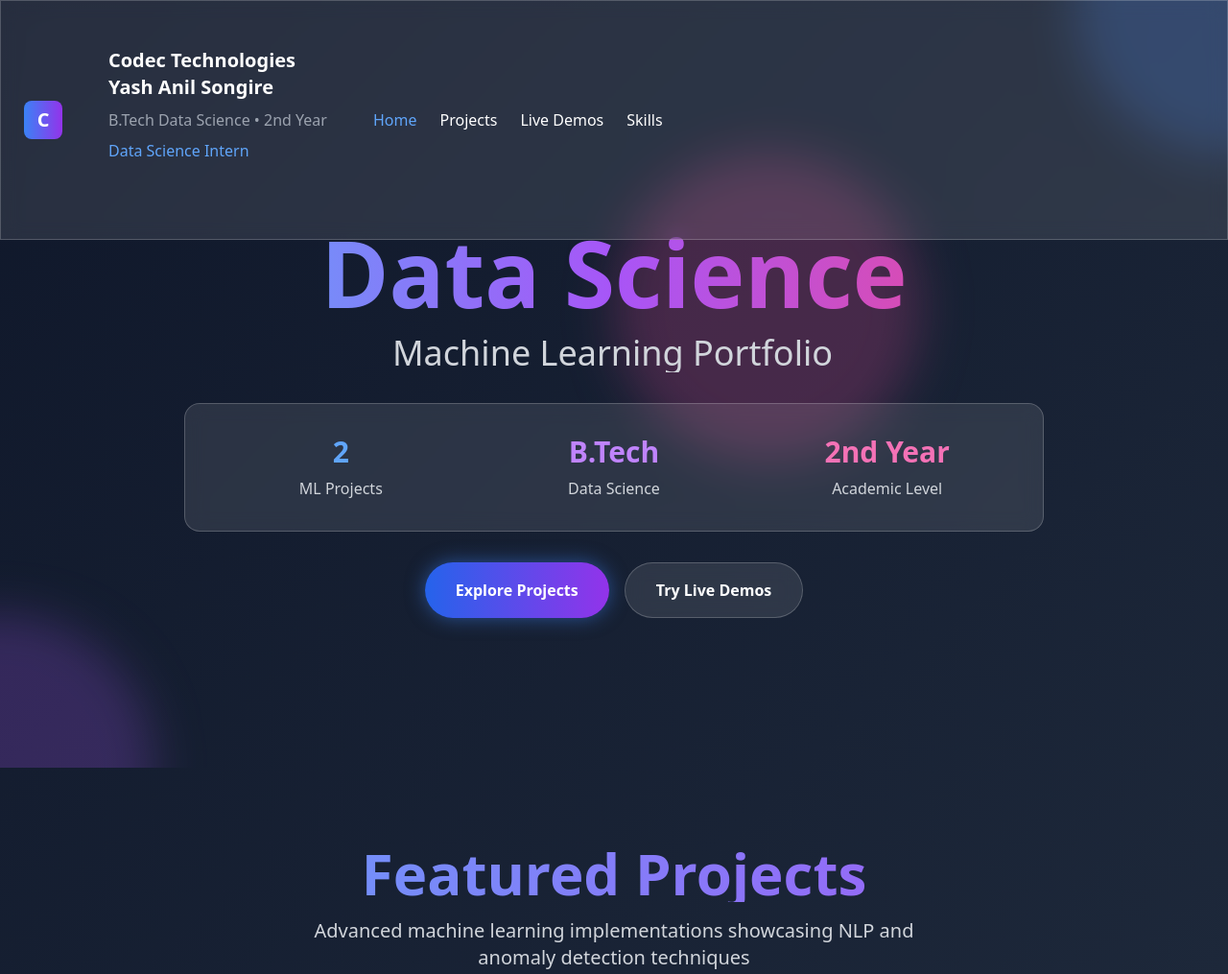
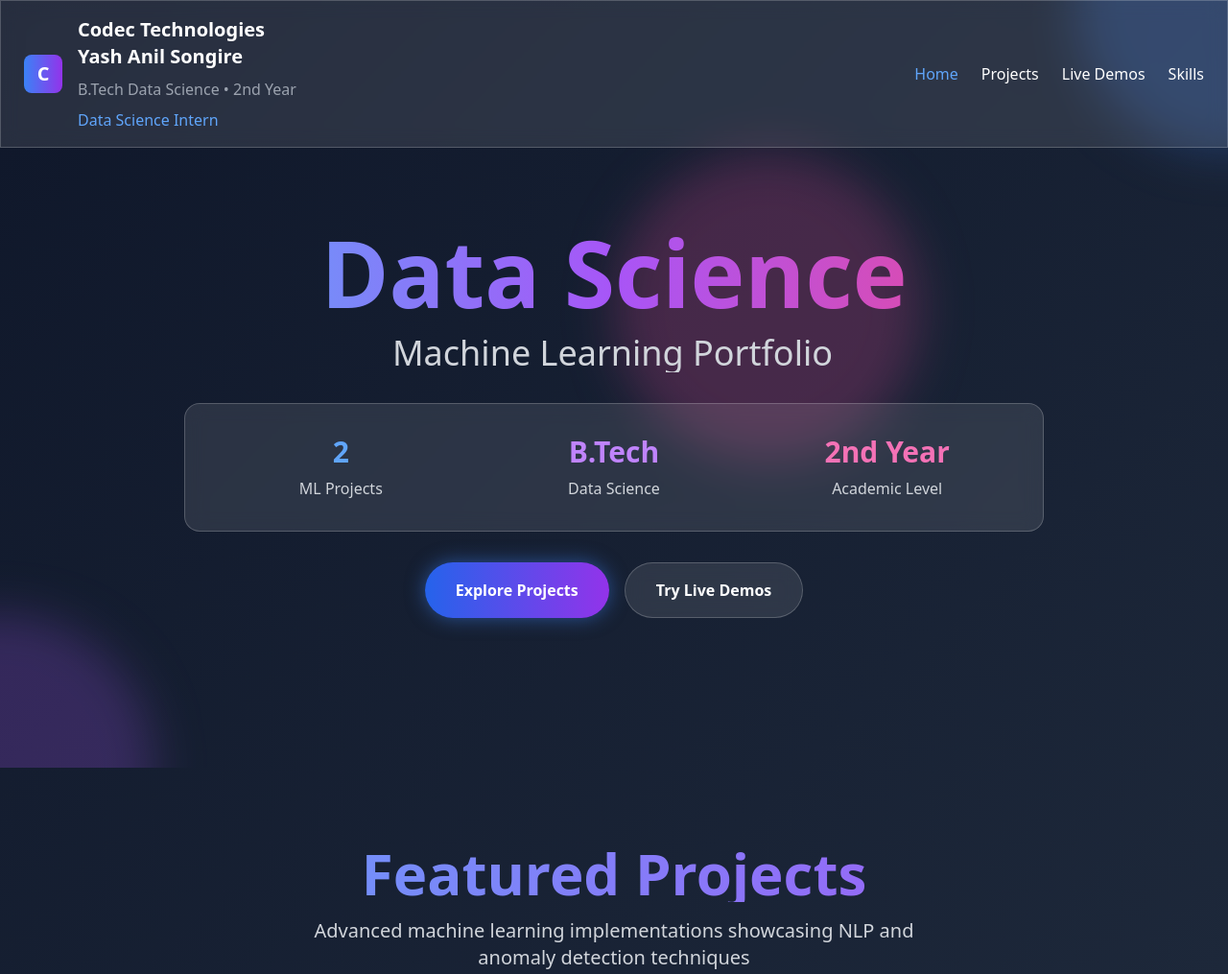
Before and after one commit to yashsongire225/CODEC-TECHNOLOGIES, a plain HTML site: page index.html in a window 1280 px wide. Shown: the top 1015 px of the page at 96% size. Drawn offline with nearby package versions, Linux system fonts and the light colour scheme.

Commit message:
Update index.html

```diff
--- a/index.html
+++ b/index.html
@@ -127,7 +127,6 @@
                     </div>
                     <div>
                         <span class="text-xl font-bold"></span>
-                        <div class="hologram-card p-8 rounded-2xl max-w-2xl mx-auto mb-8">
                    <h1 class="text-xl font-bold">Codec Technologies</h1>
                             <h3 class="text-xl font-semibold mb-2">Yash Anil Songire</h3>
                 <p class="text-gray-400 mb-2">B.Tech Data Science • 2nd Year</p>
```
